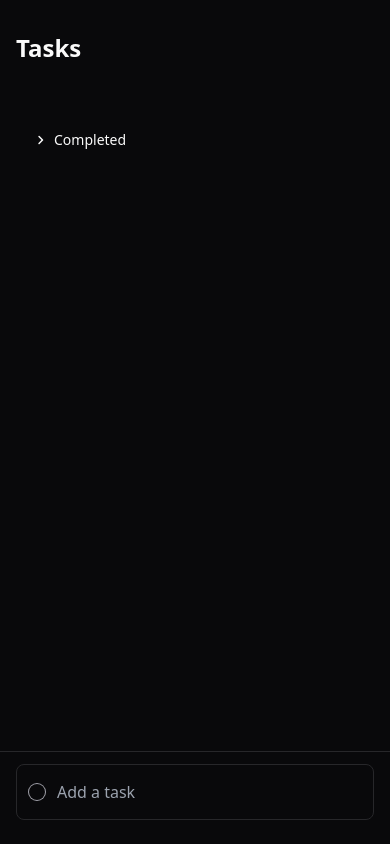
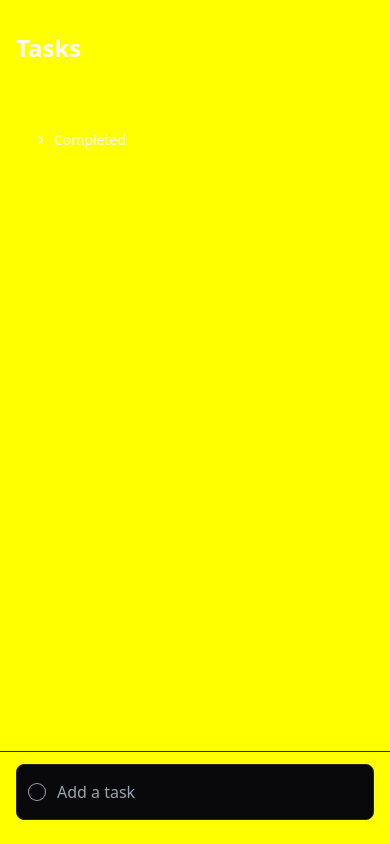
Before and after one commit to psoglav/aspiryx-todo, a React (Vite) app: page / in a window 390 px wide. Built offline with nearby package versions, Linux system fonts and the light colour scheme; some icons are missing.

Commit message:
test touch support on mobile devices

```diff
--- a/src/index.css
+++ b/src/index.css
@@ -74,7 +74,6 @@
   html,
   body {
     overscroll-behavior: none;
-    user-select: none;
     overflow: hidden;
   }
 
@@ -82,3 +81,11 @@
     @apply bg-background text-foreground;
   }
 }
+
+@media (hover: none) {
+  html,
+  body {
+    /* user-select: none; */
+    background: yellow !important;
+  }
+}
```
